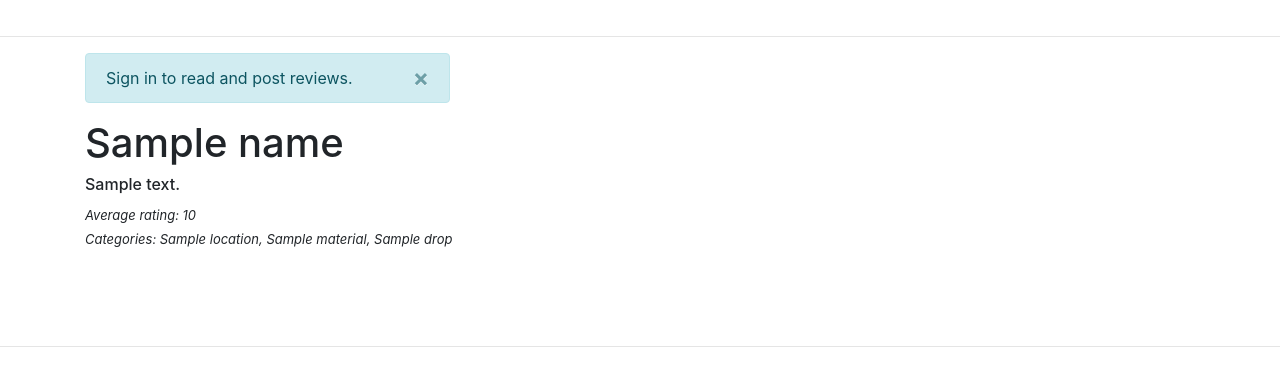
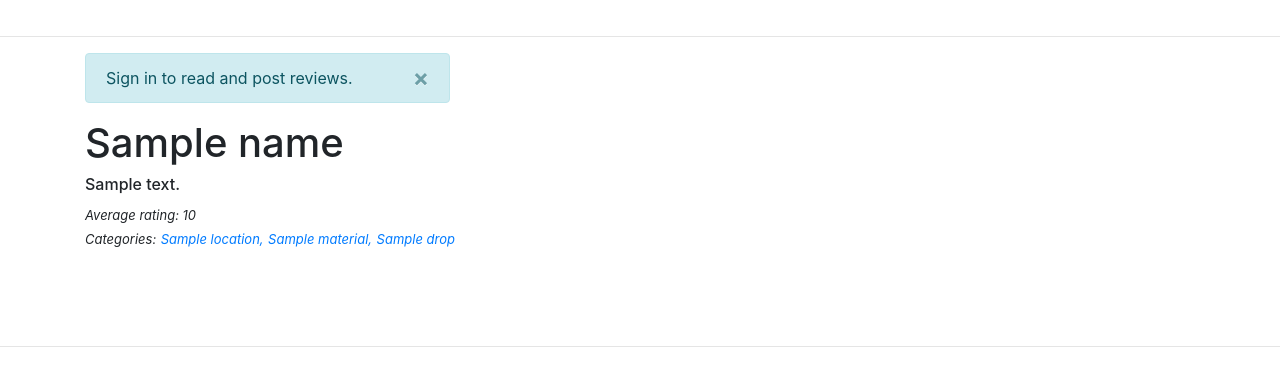
Before and after one commit to weverhall/tsoha, a Flask app: template templates/ride.html in a window 1280 px wide. Shown: the part 286-672 px from the top of the page. Run offline with Flask 2, Linux system fonts and the light colour scheme; the template is opened without the code that fills it: most values are stand-ins (such as "Sample title", 1, 10 or a date in 2020); some libraries are stand-ins or nearby versions.

Commit message:
add category links

```diff
--- a/templates/ride.html
+++ b/templates/ride.html
@@ -14,9 +14,15 @@
       {% endif %} {% endif %}
       <h1>{{name}}</h1>
       <h6>{{description}}</h6>
-      <i><font size="-1">Average rating: {{ average[0] }}</font></a></i>
+      <i><font size="-1">Average rating: {{ average[0] }}</font></a>
       <br>
-      <i><font size="-1">Categories: {{ location }}, {{ material }}, {{ drop }}</font></a></i>
+        <font size="-1">Categories:</font></a>
+      <a href="/result?query={{ location }}">
+        <font size="-1">{{ location }},</font></a>
+      <a href="/result?query={{ material }}">
+        <font size="-1">{{ material }},</font></a>
+      <a href="/result?query={{ drop }}">
+        <font size="-1">{{ drop }}</font></a></i>
       <p><br>
       <p><br>
       {% if session.user_id %}
```
